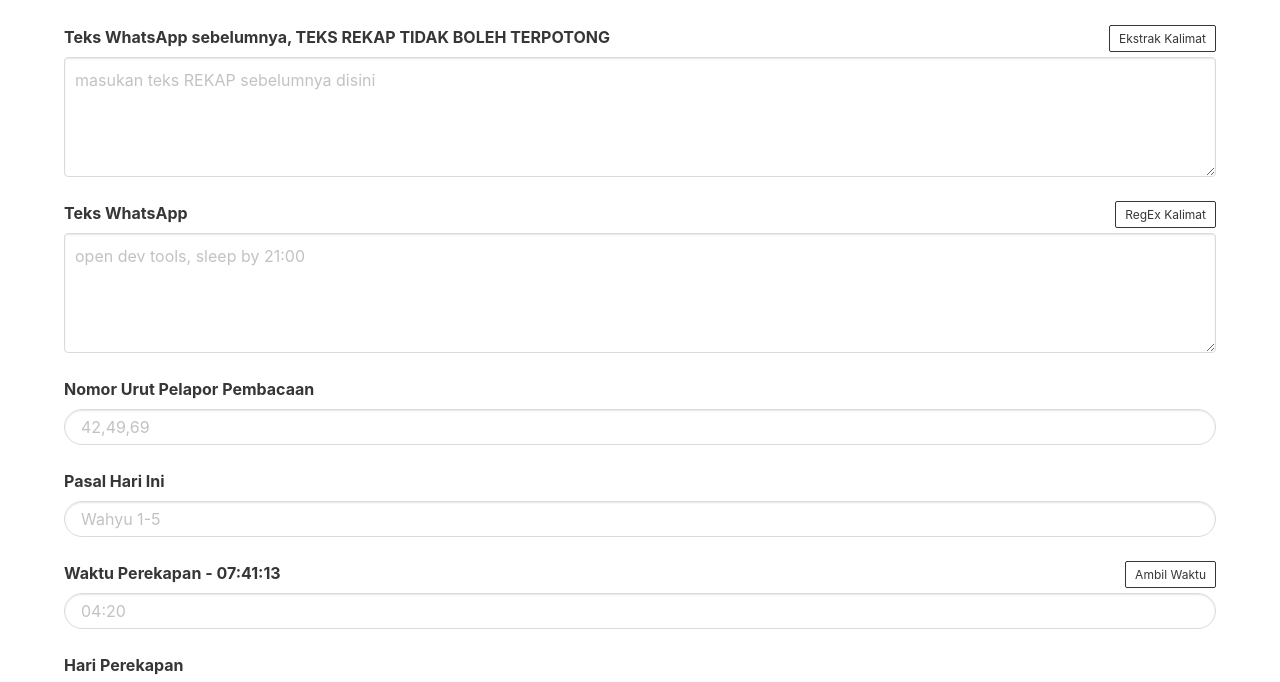
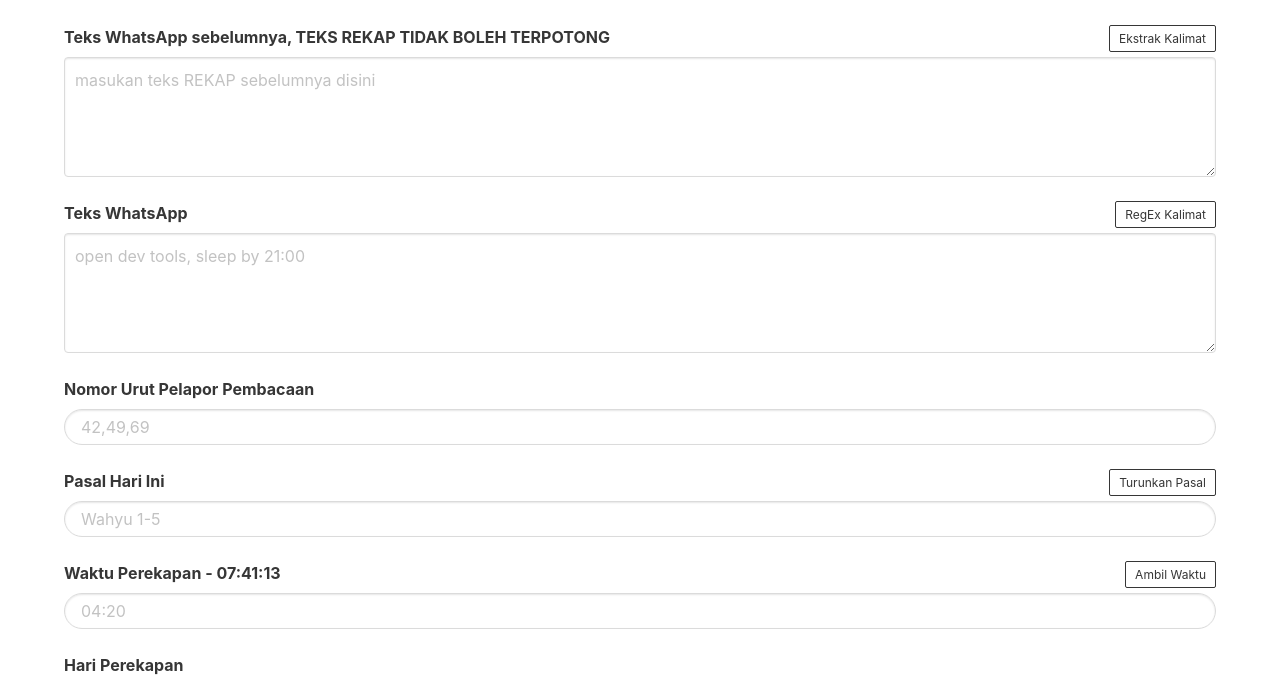
Before and after one commit to drepram/bapa, a plain HTML site: page index.html in a window 1280 px wide. Shown: the part 107-789 px from the top of the page. Drawn offline with nearby package versions, Linux system fonts and the light colour scheme.

Commit message:
Revert chapter feature

```diff
--- a/index.html
+++ b/index.html
@@ -32,19 +32,23 @@
                 placeholder="masukan teks REKAP sebelumnya disini"></textarea><br>
             <label class="label">
                 Teks WhatsApp
-                <button class="button is-dark is-small is-outlined is-pulled-right" onclick="regexKalimat()">RegEx
-                    Kalimat</button>
+                <button class="button is-dark is-small is-outlined is-pulled-right"
+                        onclick="regexKalimat()">RegEx Kalimat</button>
             </label>
             <textarea class="textarea is-rounded" id="kalimat"
                 placeholder="open dev tools, sleep by 21:00"></textarea><br>
             <label class="label" id="pelapor">Nomor Urut Pelapor Pembacaan</label>
             <input class="input is-rounded" id="daftarPembaca" placeholder="42,49,69"><br><br>
-            <label class="label">Pasal Hari Ini</label>
+            <label class="label">
+                Pasal Hari Ini
+                <button class="button is-dark is-small is-outlined is-pulled-right"
+                        onclick="dapatkanPasalKemarin()">Turunkan Pasal</button>
+            </label>
             <input class="input is-rounded" id="ayat" placeholder="Wahyu 1-5"><br><br>
             <label class="label">
                 Waktu Perekapan - <span id="waktuPadaSaatIni">00:00:00</span>
-                <button class="button is-dark is-small is-outlined is-pulled-right" onclick="dapatkanWaktu()">Ambil
-                    Waktu</button>
+                <button class="button is-dark is-small is-outlined is-pulled-right"
+                        onclick="dapatkanWaktu()">Ambil Waktu</button>
             </label>
             <input class="input is-rounded" id="waktu" placeholder="04:20"><br><br>
             <label class="label">Hari Perekapan</label>
--- a/main.js
+++ b/main.js
@@ -746,6 +746,17 @@ function dapatkanPasal () {
   document.getElementById('besok').value = `${pasalPadaHariBesok}`
 }
 
+function dapatkanPasalKemarin () {
+  let hariIni = moment().subtract(1, 'day').format('DD-MM-YYYY')
+  let hariBesok = moment().format('DD-MM-YYYY')
+
+  let pasalPadaHariIni = pasalHarian[hariIni]
+  let pasalPadaHariBesok = pasalHarian[hariBesok]
+
+  document.getElementById('ayat').value = `${pasalPadaHariIni}`
+  document.getElementById('besok').value = `${pasalPadaHariBesok}`
+}
+
 (function () {
   function menambahkanAngkaKosong (i) {
     return (i < 10) ? `0${i}` : i
```
